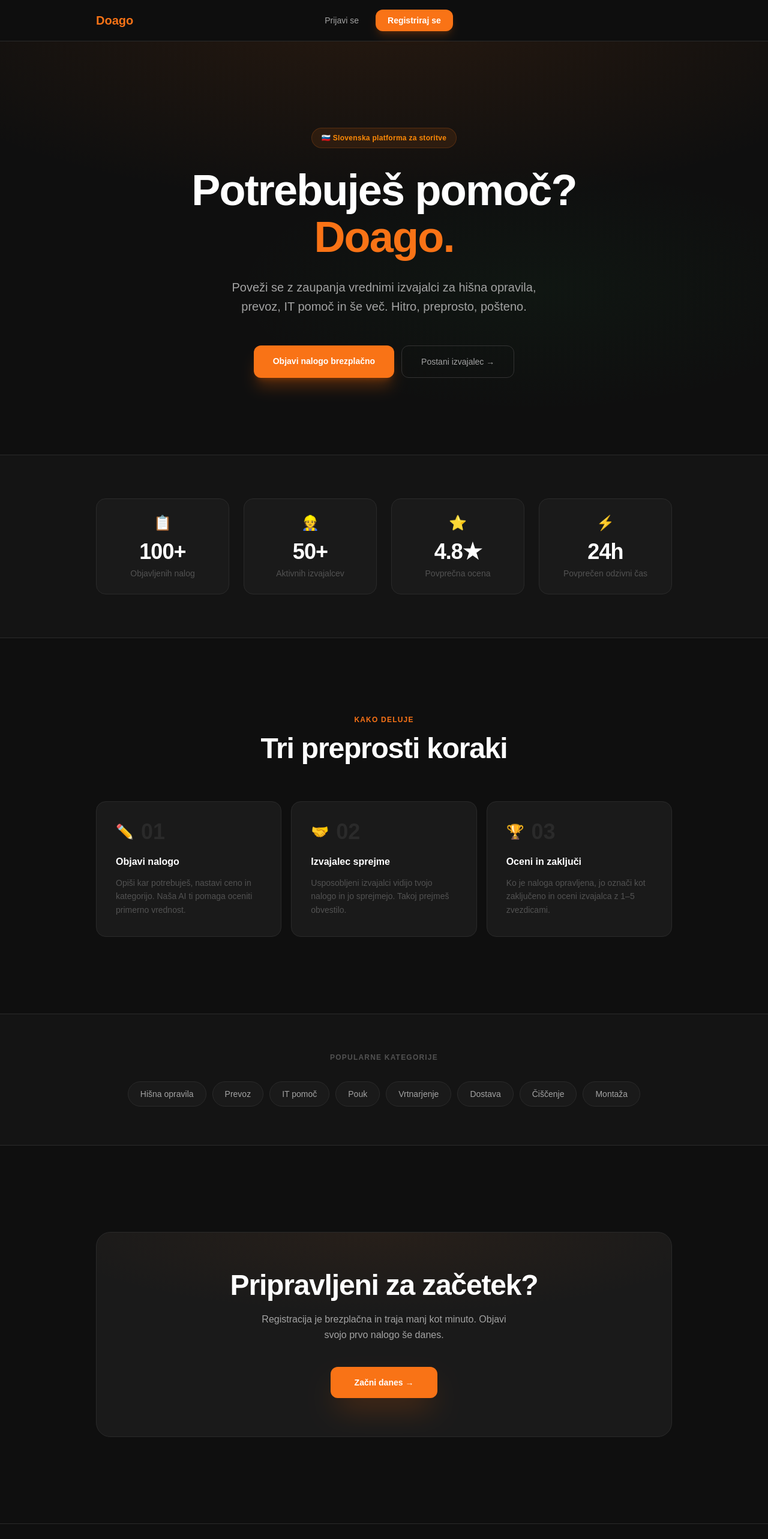
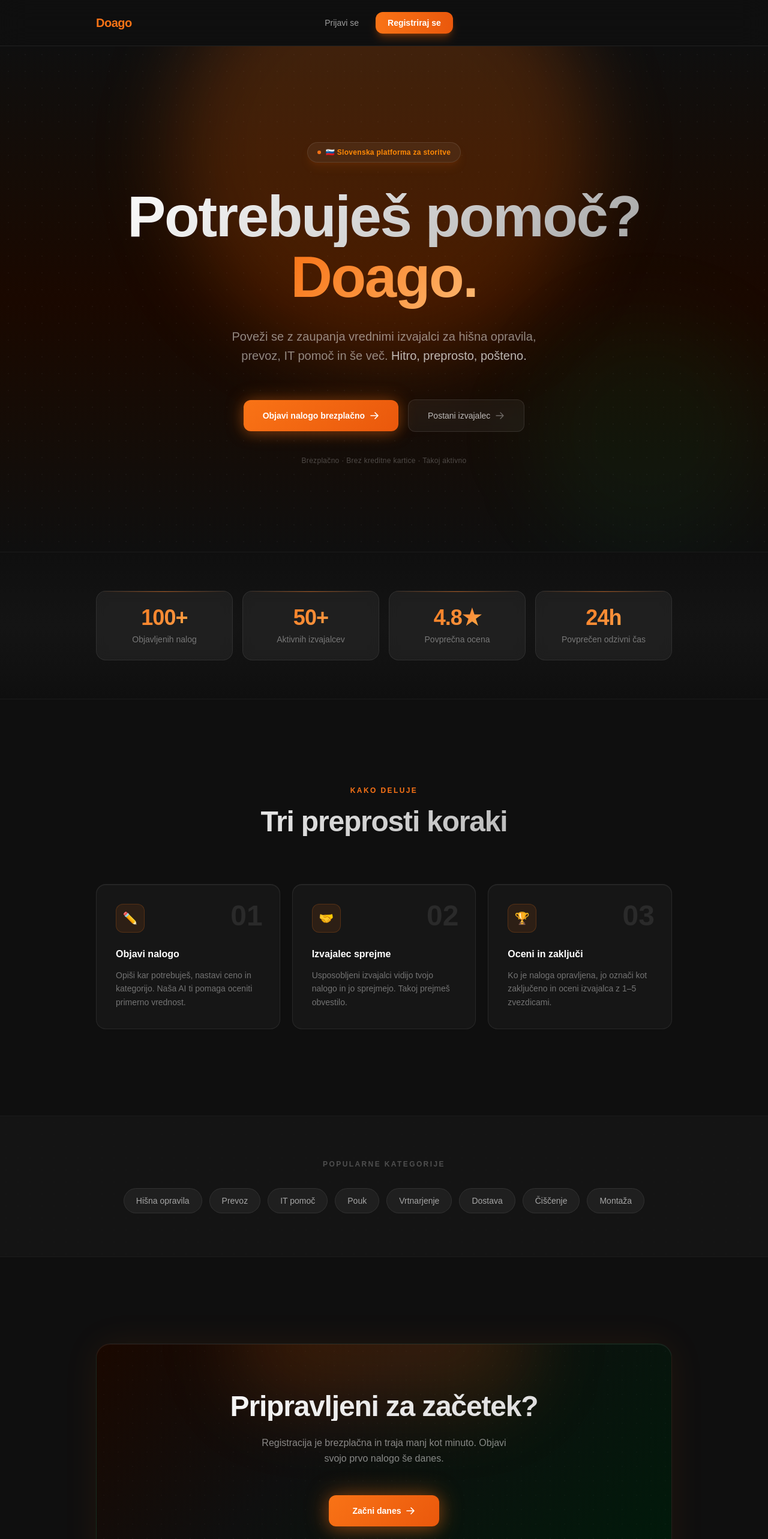
Before and after one commit to clutchy27/Doago, a Next.js app: page / in a window 1280 px wide. Shown: the top 2566 px of the page at 60% size. Built offline with nearby package versions, Linux system fonts and the light colour scheme; no server answers.

Commit message:
redesign: dramatic homepage visual upgrade

```diff
--- a/app/page.tsx
+++ b/app/page.tsx
@@ -4,10 +4,10 @@ import { useSession } from "next-auth/react";
 import { Nav } from "@/components/Nav";
 
 const STATS = [
-  { value: "100+", label: "Objavljenih nalog", icon: "📋" },
-  { value: "50+", label: "Aktivnih izvajalcev", icon: "👷" },
-  { value: "4.8★", label: "Povprečna ocena", icon: "⭐" },
-  { value: "24h", label: "Povprečen odzivni čas", icon: "⚡" },
+  { value: "100+", label: "Objavljenih nalog" },
+  { value: "50+", label: "Aktivnih izvajalcev" },
+  { value: "4.8★", label: "Povprečna ocena" },
+  { value: "24h", label: "Povprečen odzivni čas" },
 ];
 
 const KORAKI = [
@@ -38,27 +38,27 @@ export default function Home() {
   const loggedIn = status === "authenticated";
 
   return (
-    <div className="min-h-screen bg-[#0F0F0F] text-white">
+    <div className="min-h-screen bg-[#0F0F0F] text-white overflow-x-hidden">
 
       {/* Nav */}
       {loggedIn ? (
         <Nav />
       ) : (
-        <nav className="sticky top-0 z-40 bg-[#0F0F0F]/90 backdrop-blur-md border-b border-[#2A2A2A]">
-          <div className="max-w-5xl mx-auto px-4 sm:px-8 py-4 grid grid-cols-3 items-center">
-            <Link href="/" className="text-xl font-bold text-[#F97316] hover:text-orange-400 transition-colors duration-150">
+        <nav className="sticky top-0 z-40 bg-[#0F0F0F]/80 backdrop-blur-xl border-b border-white/8">
+          <div className="max-w-5xl mx-auto px-4 sm:px-8 py-5 grid grid-cols-3 items-center">
+            <Link href="/" className="text-xl font-extrabold tracking-tight text-[#F97316] hover:text-orange-400 transition-colors duration-150">
               Doago
             </Link>
             <div className="flex items-center justify-center gap-2 sm:gap-3">
               <Link
                 href="/prijava"
-                className="text-sm text-[#A3A3A3] hover:text-white px-4 py-2 rounded-xl hover:bg-white/5 transition-all duration-150 font-medium"
+                className="text-sm text-white/60 hover:text-white px-4 py-2 rounded-xl hover:bg-white/8 transition-all duration-150 font-medium"
               >
                 Prijavi se
               </Link>
               <Link
                 href="/register"
-                className="text-sm bg-[#F97316] text-white px-5 py-2 rounded-xl font-semibold hover:bg-orange-600 transition-all duration-150 shadow-lg shadow-orange-500/20 hover:shadow-orange-500/30"
+                className="text-sm bg-gradient-to-r from-[#F97316] to-[#ea580c] text-white px-5 py-2 rounded-xl font-semibold transition-all duration-150 shadow-lg shadow-orange-500/30 hover:shadow-orange-500/50 hover:-translate-y-px"
               >
                 Registriraj se
               </Link>
@@ -70,83 +70,188 @@ export default function Home() {
 
       {/* Hero */}
       <section className="relative overflow-hidden">
-        <div className="absolute inset-0 bg-[radial-gradient(ellipse_70%_50%_at_50%_-10%,rgba(249,115,22,0.10),transparent)] pointer-events-none" />
-        <div className="absolute inset-0 bg-[radial-gradient(ellipse_40%_30%_at_70%_60%,rgba(34,197,94,0.04),transparent)] pointer-events-none" />
-        <div className="max-w-5xl mx-auto px-4 sm:px-8 pt-24 sm:pt-36 pb-20 sm:pb-32 text-center relative">
-          <div className="inline-flex items-center gap-2 bg-[#F97316]/10 border border-[#F97316]/20 text-orange-400 text-xs font-semibold px-4 py-2 rounded-full mb-8 tracking-wide">
+        {/* Warm background gradient */}
+        <div className="absolute inset-0 bg-gradient-to-b from-[#0F0F0F] via-[#1a0800] to-[#0F0F0F] pointer-events-none" />
+
+        {/* Dot grid pattern */}
+        <div
+          className="absolute inset-0 pointer-events-none"
+          style={{
+            backgroundImage: "radial-gradient(circle, rgba(255,255,255,0.035) 1px, transparent 1px)",
+            backgroundSize: "28px 28px",
+          }}
+        />
+
+        {/* Large orange glow orb */}
+        <div className="absolute left-1/2 top-0 -translate-x-1/2 -translate-y-1/4 w-[700px] h-[700px] bg-orange-500/20 rounded-full blur-3xl pointer-events-none" />
+
+        {/* Secondary green accent orb */}
+        <div className="absolute right-0 bottom-0 w-[400px] h-[400px] bg-green-500/5 rounded-full blur-3xl pointer-events-none" />
+
+        <div className="max-w-5xl mx-auto px-4 sm:px-8 pt-28 sm:pt-40 pb-24 sm:pb-36 text-center relative">
+          {/* Badge */}
+          <div className="inline-flex items-center gap-2 bg-white/5 backdrop-blur-sm border border-white/10 text-orange-400 text-xs font-semibold px-4 py-2 rounded-full mb-10 tracking-wide shadow-lg shadow-orange-500/10">
+            <span className="w-1.5 h-1.5 rounded-full bg-[#F97316] animate-pulse" />
             🇸🇮 Slovenska platforma za storitve
           </div>
-          <h1 className="text-5xl sm:text-7xl font-bold text-white leading-[1.08] tracking-tight mb-7">
-            Potrebuješ pomoč?
-            <br />
-            <span className="text-[#F97316]">Doago.</span>
+
+          {/* Heading with gradient */}
+          <h1 className="text-5xl sm:text-7xl lg:text-8xl font-extrabold leading-[1.05] tracking-tight mb-8">
+            <span
+              className="block"
+              style={{
+                backgroundImage: "linear-gradient(135deg, #ffffff 0%, #d4d4d4 50%, #a3a3a3 100%)",
+                WebkitBackgroundClip: "text",
+                WebkitTextFillColor: "transparent",
+                backgroundClip: "text",
+              }}
+            >
+              Potrebuješ pomoč?
+            </span>
+            <span
+              style={{
+                backgroundImage: "linear-gradient(135deg, #F97316 0%, #fb923c 50%, #fdba74 100%)",
+                WebkitBackgroundClip: "text",
+                WebkitTextFillColor: "transparent",
+                backgroundClip: "text",
+              }}
+            >
+              Doago.
+            </span>
           </h1>
-          <p className="text-base sm:text-xl text-[#A3A3A3] max-w-lg mx-auto leading-relaxed mb-12">
-            Poveži se z zaupanja vrednimi izvajalci za hišna opravila, prevoz, IT pomoč in še več. Hitro, preprosto, pošteno.
+
+          <p className="text-base sm:text-xl text-white/50 max-w-xl mx-auto leading-relaxed mb-14">
+            Poveži se z zaupanja vrednimi izvajalci za hišna opravila, prevoz, IT pomoč in še več.{" "}
+            <span className="text-white/70">Hitro, preprosto, pošteno.</span>
           </p>
-          <div className="flex flex-col sm:flex-row gap-3 justify-center">
+
+          {/* CTA buttons */}
+          <div className="flex flex-col sm:flex-row gap-4 justify-center items-center">
             <Link
               href={loggedIn ? "/naloge" : "/register"}
-              className="bg-[#F97316] text-white px-8 py-4 rounded-xl text-sm font-bold hover:bg-orange-600 transition-all duration-150 shadow-xl shadow-orange-500/25 hover:shadow-orange-500/40 hover:-translate-y-0.5 inline-block"
+              className="relative inline-flex items-center gap-2 text-sm font-bold text-white px-8 py-4 rounded-xl transition-all duration-200 hover:-translate-y-0.5 group"
+              style={{
+                background: "linear-gradient(135deg, #F97316 0%, #ea580c 100%)",
+                boxShadow: "0 0 30px rgba(249,115,22,0.35), 0 4px 20px rgba(249,115,22,0.2)",
+              }}
             >
-              {loggedIn ? "Moje naloge" : "Objavi nalogo brezplačno"}
+              <span>{loggedIn ? "Moje naloge" : "Objavi nalogo brezplačno"}</span>
+              <svg className="w-4 h-4 transition-transform duration-150 group-hover:translate-x-0.5" fill="none" stroke="currentColor" viewBox="0 0 24 24" strokeWidth={2.5}>
+                <path strokeLinecap="round" strokeLinejoin="round" d="M13.5 4.5L21 12m0 0l-7.5 7.5M21 12H3" />
+              </svg>
             </Link>
             <Link
               href={loggedIn ? "/naloge/vse" : "/register"}
-              className="border border-[#333333] text-[#A3A3A3] px-8 py-4 rounded-xl text-sm font-medium hover:bg-[#1A1A1A] hover:border-[#444444] hover:text-white transition-all duration-150 hover:-translate-y-0.5 inline-block"
+              className="inline-flex items-center gap-2 text-sm font-medium text-white/70 hover:text-white px-8 py-4 rounded-xl bg-white/5 hover:bg-white/10 border border-white/10 hover:border-white/20 backdrop-blur-sm transition-all duration-200 hover:-translate-y-0.5"
             >
-              Postani izvajalec →
+              Postani izvajalec
+              <svg className="w-4 h-4 opacity-50" fill="none" stroke="currentColor" viewBox="0 0 24 24" strokeWidth={2}>
+                <path strokeLinecap="round" strokeLinejoin="round" d="M13.5 4.5L21 12m0 0l-7.5 7.5M21 12H3" />
+              </svg>
             </Link>
           </div>
+
+          {/* Social proof */}
+          <p className="mt-10 text-xs text-white/25 tracking-wide">
+            Brezplačno · Brez kreditne kartice · Takoj aktivno
+          </p>
         </div>
       </section>
 
       {/* Stats */}
-      <section className="border-y border-[#2A2A2A] bg-[#141414]">
-        <div className="max-w-5xl mx-auto px-4 sm:px-8 py-14 sm:py-18 grid grid-cols-2 sm:grid-cols-4 gap-6">
+      <section className="relative border-y border-white/5">
+        <div className="absolute inset-0 bg-gradient-to-b from-[#0F0F0F] via-[#141414] to-[#0F0F0F] pointer-events-none" />
+        <div className="relative max-w-5xl mx-auto px-4 sm:px-8 py-16 grid grid-cols-2 sm:grid-cols-4 gap-4">
           {STATS.map((s) => (
-            <div key={s.label} className="bg-[#1A1A1A] border border-[#2A2A2A] rounded-2xl p-6 text-center hover:border-[#333333] transition-all duration-200">
-              <p className="text-2xl mb-3">{s.icon}</p>
-              <p className="text-3xl sm:text-4xl font-bold text-white mb-1.5 tracking-tight">{s.value}</p>
-              <p className="text-xs sm:text-sm text-[#525252]">{s.label}</p>
+            <div
+              key={s.label}
+              className="relative bg-white/5 backdrop-blur-sm border border-white/8 rounded-2xl p-6 text-center overflow-hidden group hover:bg-white/8 hover:border-white/15 transition-all duration-300"
+            >
+              {/* Top accent gradient line */}
+              <div className="absolute top-0 left-0 right-0 h-px bg-gradient-to-r from-transparent via-[#F97316]/60 to-transparent" />
+              {/* Subtle glow on hover */}
+              <div className="absolute inset-0 bg-gradient-to-b from-[#F97316]/5 to-transparent opacity-0 group-hover:opacity-100 transition-opacity duration-300 pointer-events-none rounded-2xl" />
+
+              <p
+                className="text-3xl sm:text-4xl font-extrabold mb-1.5 tracking-tight relative"
+                style={{
+                  backgroundImage: "linear-gradient(135deg, #F97316 0%, #fb923c 60%, #fcd34d 100%)",
+                  WebkitBackgroundClip: "text",
+                  WebkitTextFillColor: "transparent",
+                  backgroundClip: "text",
+                }}
+              >
+                {s.value}
+              </p>
+              <p className="text-xs sm:text-sm text-white/40 relative">{s.label}</p>
             </div>
           ))}
         </div>
       </section>
 
       {/* Kako deluje */}
-      <section className="max-w-5xl mx-auto px-4 sm:px-8 py-24 sm:py-32">
-        <div className="text-center mb-16">
-          <p className="text-xs text-[#F97316] font-bold uppercase tracking-widest mb-4">Kako deluje</p>
-          <h2 className="text-3xl sm:text-5xl font-bold text-white tracking-tight">Tri preprosti koraki</h2>
+      <section className="max-w-5xl mx-auto px-4 sm:px-8 py-28 sm:py-36">
+        <div className="text-center mb-20">
+          <p className="text-xs text-[#F97316] font-bold uppercase tracking-[0.2em] mb-5">Kako deluje</p>
+          <h2
+            className="text-3xl sm:text-5xl font-extrabold tracking-tight"
+            style={{
+              backgroundImage: "linear-gradient(135deg, #ffffff 0%, #a3a3a3 100%)",
+              WebkitBackgroundClip: "text",
+              WebkitTextFillColor: "transparent",
+              backgroundClip: "text",
+            }}
+          >
+            Tri preprosti koraki
+          </h2>
         </div>
-        <div className="grid grid-cols-1 sm:grid-cols-3 gap-4">
-          {KORAKI.map((k) => (
+        <div className="grid grid-cols-1 sm:grid-cols-3 gap-5">
+          {KORAKI.map((k, i) => (
             <div
               key={k.st}
-              className="bg-[#1A1A1A] border border-[#2A2A2A] p-8 rounded-2xl hover:border-[#F97316]/30 hover:-translate-y-1 hover:shadow-xl hover:shadow-orange-500/5 transition-all duration-200 group cursor-default"
+              className="relative bg-white/[0.03] border border-white/8 p-8 rounded-2xl hover:-translate-y-1.5 hover:border-[#F97316]/30 transition-all duration-300 group overflow-hidden cursor-default"
+              style={{
+                boxShadow: "inset 0 1px 0 rgba(255,255,255,0.05)",
+              }}
             >
-              <div className="flex items-center gap-3 mb-5">
-                <span className="text-2xl">{k.icon}</span>
-                <span className="text-4xl font-black text-[#2A2A2A] group-hover:text-[#F97316]/20 transition-colors duration-300 select-none leading-none">{k.st}</span>
+              {/* Top accent line */}
+              <div className="absolute top-0 left-0 right-0 h-px bg-gradient-to-r from-transparent via-[#F97316]/40 to-transparent opacity-0 group-hover:opacity-100 transition-opacity duration-300" />
+              {/* Hover glow */}
+              <div className="absolute inset-0 bg-gradient-to-b from-[#F97316]/5 to-transparent opacity-0 group-hover:opacity-100 transition-opacity duration-300 pointer-events-none rounded-2xl" />
+
+              {/* Icon with glowing background */}
+              <div className="relative mb-6">
+                <div className="w-12 h-12 rounded-xl bg-[#F97316]/10 border border-[#F97316]/20 flex items-center justify-center text-xl group-hover:bg-[#F97316]/15 group-hover:shadow-lg group-hover:shadow-orange-500/20 transition-all duration-300">
+                  {k.icon}
+                </div>
+                <span className="absolute -top-1 -right-1 text-[#2A2A2A] text-5xl font-black select-none leading-none group-hover:text-[#F97316]/10 transition-colors duration-300">{k.st}</span>
               </div>
-              <h3 className="text-base font-bold text-white mb-3">{k.naslov}</h3>
-              <p className="text-[#525252] text-sm leading-relaxed">{k.opis}</p>
+
+              <h3 className="text-base font-bold text-white mb-3 relative">{k.naslov}</h3>
+              <p className="text-white/40 text-sm leading-relaxed relative">{k.opis}</p>
             </div>
           ))}
         </div>
       </section>
 
       {/* Kategorije */}
-      <section className="bg-[#141414] border-y border-[#2A2A2A]">
-        <div className="max-w-5xl mx-auto px-4 sm:px-8 py-16 text-center">
-          <p className="text-xs text-[#525252] font-semibold uppercase tracking-widest mb-8">Popularne kategorije</p>
-          <div className="flex flex-wrap gap-2.5 justify-center">
+      <section className="relative border-y border-white/5">
+        <div className="absolute inset-0 bg-[#141414] pointer-events-none" />
+        <div
+          className="absolute inset-0 pointer-events-none opacity-40"
+          style={{
+            backgroundImage: "radial-gradient(circle, rgba(255,255,255,0.02) 1px, transparent 1px)",
+            backgroundSize: "20px 20px",
+          }}
+        />
+        <div className="relative max-w-5xl mx-auto px-4 sm:px-8 py-18 text-center">
+          <p className="text-xs text-white/25 font-semibold uppercase tracking-[0.2em] mb-8">Popularne kategorije</p>
+          <div className="flex flex-wrap gap-3 justify-center">
             {KATEGORIJE.map((k) => (
               <Link
                 key={k}
                 href={loggedIn ? "/naloge/vse" : "/register"}
-                className="text-sm bg-[#1A1A1A] text-[#A3A3A3] border border-[#2A2A2A] px-5 py-2.5 rounded-full hover:bg-[#F97316]/10 hover:text-orange-400 hover:border-[#F97316]/30 transition-all duration-150 font-medium"
+                className="text-sm bg-white/5 text-white/60 border border-white/8 px-5 py-2.5 rounded-full hover:bg-[#F97316]/10 hover:text-orange-400 hover:border-[#F97316]/30 hover:shadow-lg hover:shadow-orange-500/10 transition-all duration-200 font-medium backdrop-blur-sm"
               >
                 {k}
               </Link>
@@ -157,35 +262,68 @@ export default function Home() {
 
       {/* CTA */}
       <section className="max-w-5xl mx-auto px-4 sm:px-8 py-28 sm:py-36 text-center">
-        <div className="bg-[#1A1A1A] border border-[#2A2A2A] rounded-3xl px-8 py-16 relative overflow-hidden">
-          <div className="absolute inset-0 bg-[radial-gradient(ellipse_60%_40%_at_50%_0%,rgba(249,115,22,0.06),transparent)] pointer-events-none" />
-          <h2 className="text-3xl sm:text-5xl font-bold text-white mb-5 tracking-tight relative">Pripravljeni za začetek?</h2>
-          <p className="text-[#A3A3A3] mb-10 text-sm sm:text-base max-w-md mx-auto leading-relaxed relative">
+        <div
+          className="relative rounded-3xl px-8 py-20 overflow-hidden border border-white/8"
+          style={{
+            background: "linear-gradient(135deg, #1a0800 0%, #0F0F0F 40%, #001a0a 100%)",
+            boxShadow: "inset 0 1px 0 rgba(255,255,255,0.06), 0 0 60px rgba(249,115,22,0.08)",
+          }}
+        >
+          {/* Dot grid */}
+          <div
+            className="absolute inset-0 pointer-events-none opacity-50"
+            style={{
+              backgroundImage: "radial-gradient(circle, rgba(255,255,255,0.04) 1px, transparent 1px)",
+              backgroundSize: "24px 24px",
+            }}
+          />
+          {/* Glow top center */}
+          <div className="absolute top-0 left-1/2 -translate-x-1/2 -translate-y-1/2 w-[500px] h-[200px] bg-orange-500/15 rounded-full blur-3xl pointer-events-none" />
+
+          <h2
+            className="text-3xl sm:text-5xl font-extrabold mb-6 tracking-tight relative"
+            style={{
+              backgroundImage: "linear-gradient(135deg, #ffffff 0%, #d4d4d4 100%)",
+              WebkitBackgroundClip: "text",
+              WebkitTextFillColor: "transparent",
+              backgroundClip: "text",
+            }}
+          >
+            Pripravljeni za začetek?
+          </h2>
+          <p className="text-white/50 mb-12 text-sm sm:text-base max-w-md mx-auto leading-relaxed relative">
             Registracija je brezplačna in traja manj kot minuto. Objavi svojo prvo nalogo še danes.
           </p>
           <Link
             href={loggedIn ? "/naloge" : "/register"}
-            className="relative inline-block bg-[#F97316] text-white px-10 py-4 rounded-xl text-sm font-bold hover:bg-orange-600 transition-all duration-150 shadow-2xl shadow-orange-500/30 hover:shadow-orange-500/50 hover:-translate-y-0.5"
+            className="relative inline-flex items-center gap-2 text-sm font-bold text-white px-10 py-4 rounded-xl transition-all duration-200 hover:-translate-y-0.5 group"
+            style={{
+              background: "linear-gradient(135deg, #F97316 0%, #ea580c 100%)",
+              boxShadow: "0 0 40px rgba(249,115,22,0.40), 0 4px 24px rgba(249,115,22,0.25)",
+            }}
           >
-            {loggedIn ? "Moje naloge →" : "Začni danes →"}
+            {loggedIn ? "Moje naloge" : "Začni danes"}
+            <svg className="w-4 h-4 transition-transform duration-150 group-hover:translate-x-0.5" fill="none" stroke="currentColor" viewBox="0 0 24 24" strokeWidth={2.5}>
+              <path strokeLinecap="round" strokeLinejoin="round" d="M13.5 4.5L21 12m0 0l-7.5 7.5M21 12H3" />
+            </svg>
           </Link>
         </div>
       </section>
 
       {/* Footer */}
-      <footer className="border-t border-[#2A2A2A]">
+      <footer className="border-t border-white/5">
         <div className="max-w-5xl mx-auto px-4 sm:px-8 py-10">
           <div className="flex flex-col sm:flex-row items-center justify-between gap-6">
             <div className="text-center sm:text-left">
-              <span className="text-lg font-bold text-[#F97316]">Doago</span>
-              <p className="text-xs text-[#525252] mt-1">Slovenska platforma za storitve · 2025</p>
+              <span className="text-lg font-extrabold text-[#F97316] tracking-tight">Doago</span>
+              <p className="text-xs text-white/20 mt-1">Slovenska platforma za storitve · 2025</p>
             </div>
-            <div className="flex flex-wrap gap-4 sm:gap-6 text-xs text-[#525252] justify-center">
-              <Link href="/pogoji" className="hover:text-[#A3A3A3] transition-colors duration-150">Pogoji uporabe</Link>
-              <Link href="/zasebnost" className="hover:text-[#A3A3A3] transition-colors duration-150">Politika zasebnosti</Link>
-              <Link href="/zasebnost#piskotki" className="hover:text-[#A3A3A3] transition-colors duration-150">Piškotki</Link>
-              <Link href="mailto:info@doago.si" className="hover:text-[#A3A3A3] transition-colors duration-150">Kontakt</Link>
-              <Link href="mailto:info@doago.si" className="hover:text-[#A3A3A3] transition-colors duration-150">Pomoč</Link>
+            <div className="flex flex-wrap gap-4 sm:gap-6 text-xs text-white/25 justify-center">
+              <Link href="/pogoji" className="hover:text-white/60 transition-colors duration-150">Pogoji uporabe</Link>
+              <Link href="/zasebnost" className="hover:text-white/60 transition-colors duration-150">Politika zasebnosti</Link>
+              <Link href="/zasebnost#piskotki" className="hover:text-white/60 transition-colors duration-150">Piškotki</Link>
+              <Link href="mailto:info@doago.si" className="hover:text-white/60 transition-colors duration-150">Kontakt</Link>
+              <Link href="mailto:info@doago.si" className="hover:text-white/60 transition-colors duration-150">Pomoč</Link>
             </div>
           </div>
         </div>
```
